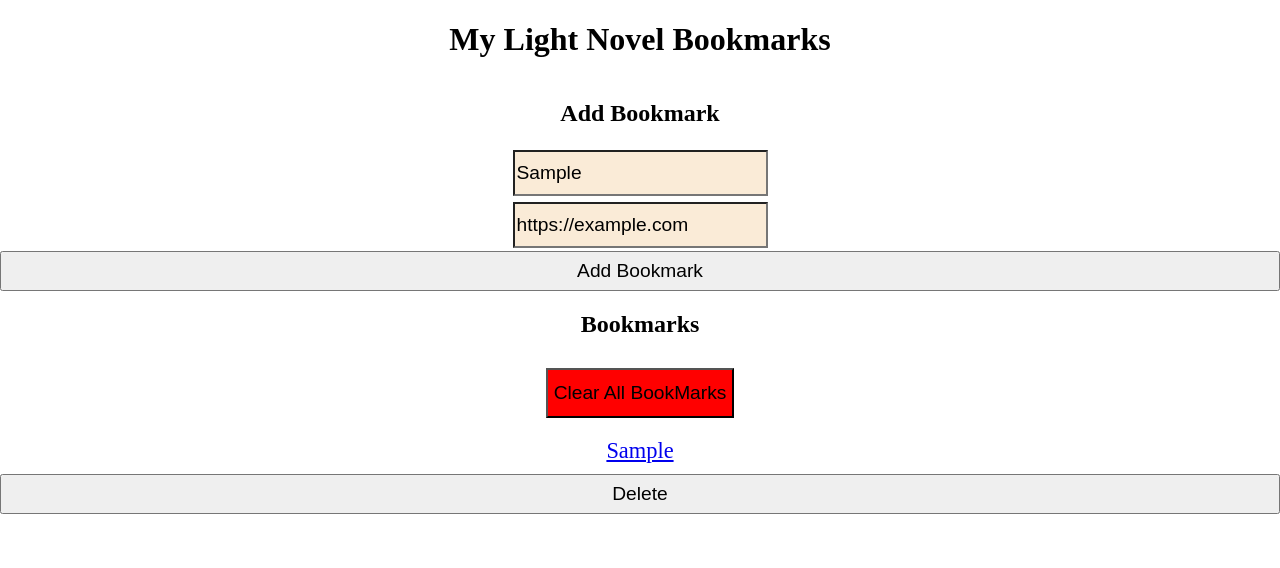
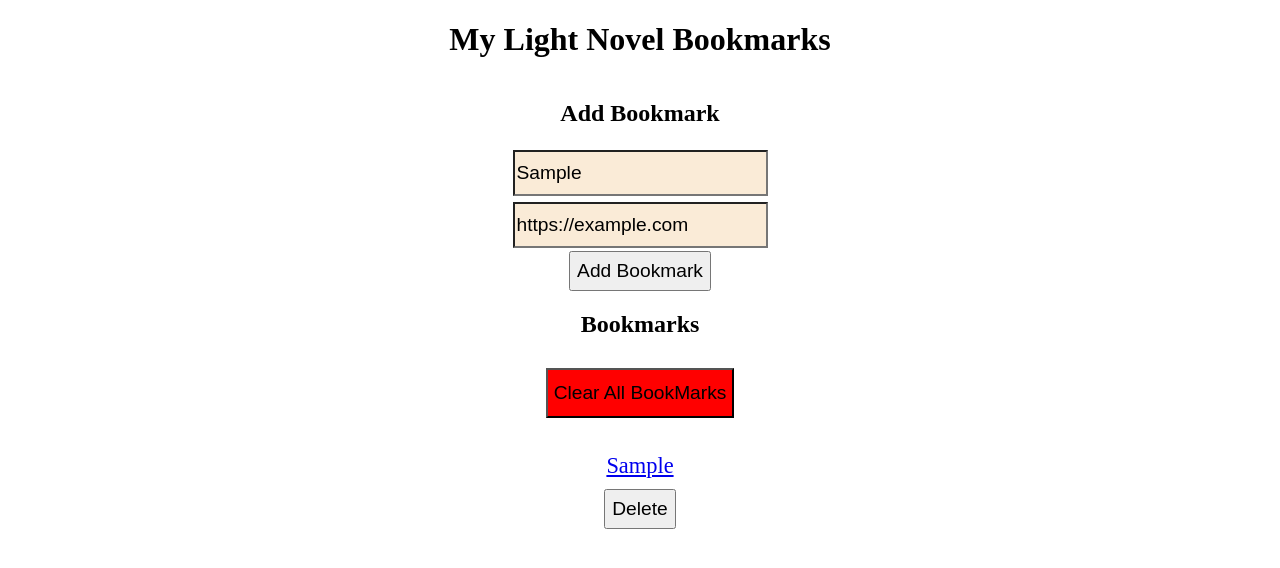
Before and after one commit to phyrenight/bookmarks, a plain HTML site: page index.html in a window 1280 px wide. Both pictures are taken after typing "Sample", "https://example.com" into the empty fields and a click on the button "Add Bookmark". Drawn offline with Linux system fonts and the light colour scheme.

Commit message:
feature: desktop version

```diff
--- a/css/styles.css
+++ b/css/styles.css
@@ -32,6 +32,20 @@ div > a{
   padding: 10px 0;
 }
 
+
+@media(min-width: 500px){
+  form input[type="button"]{
+    margin: 0 auto;
+    }
+  input[type="button"]{
+    margin: 0 auto;
+  }
+  #bookmarks div{
+    padding: 15px 0;
+    flex-direction: column;
+    justify-content: space-around;
+  }
+}
 /*header {
   text-align: center;
 }
```
